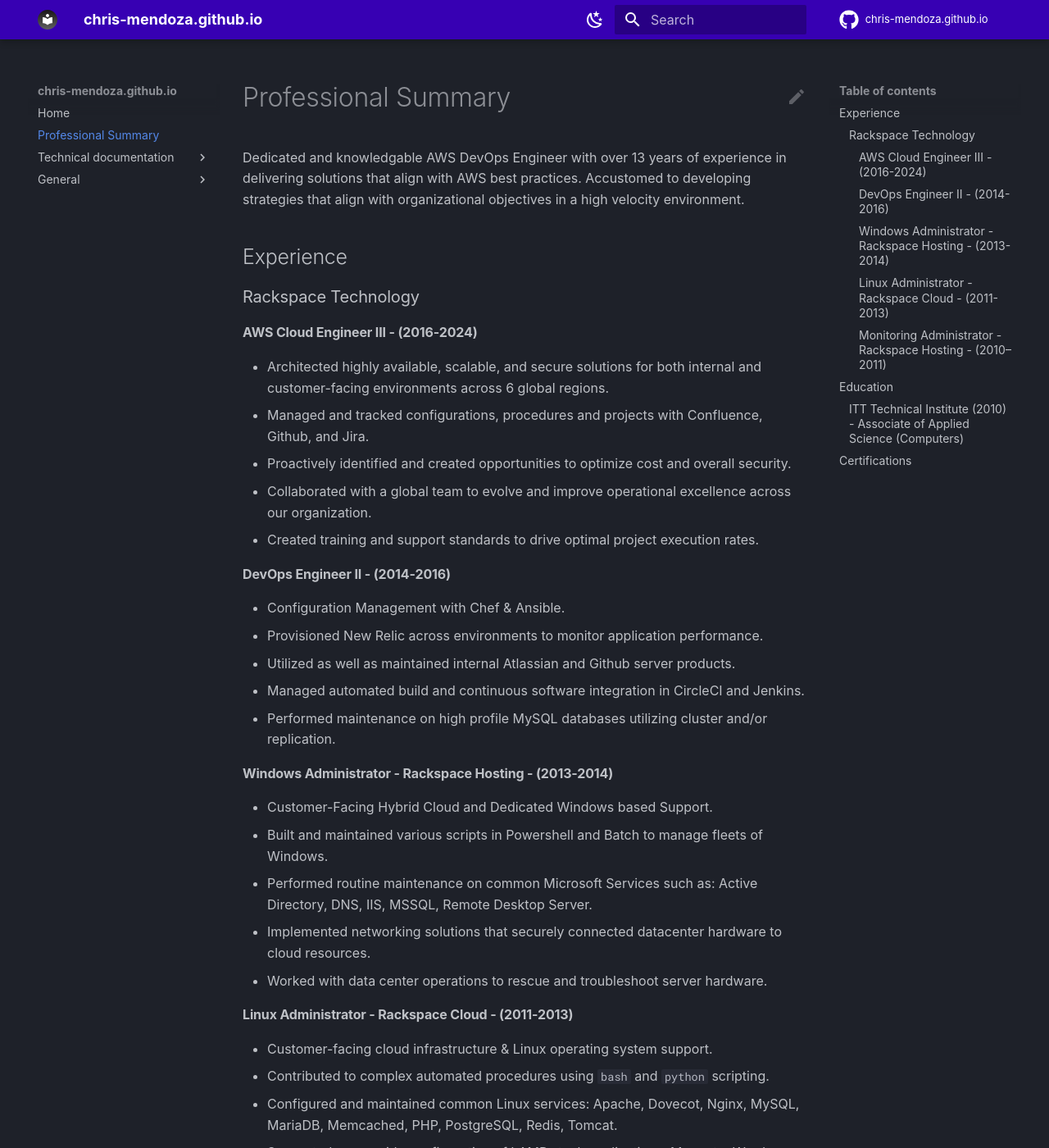
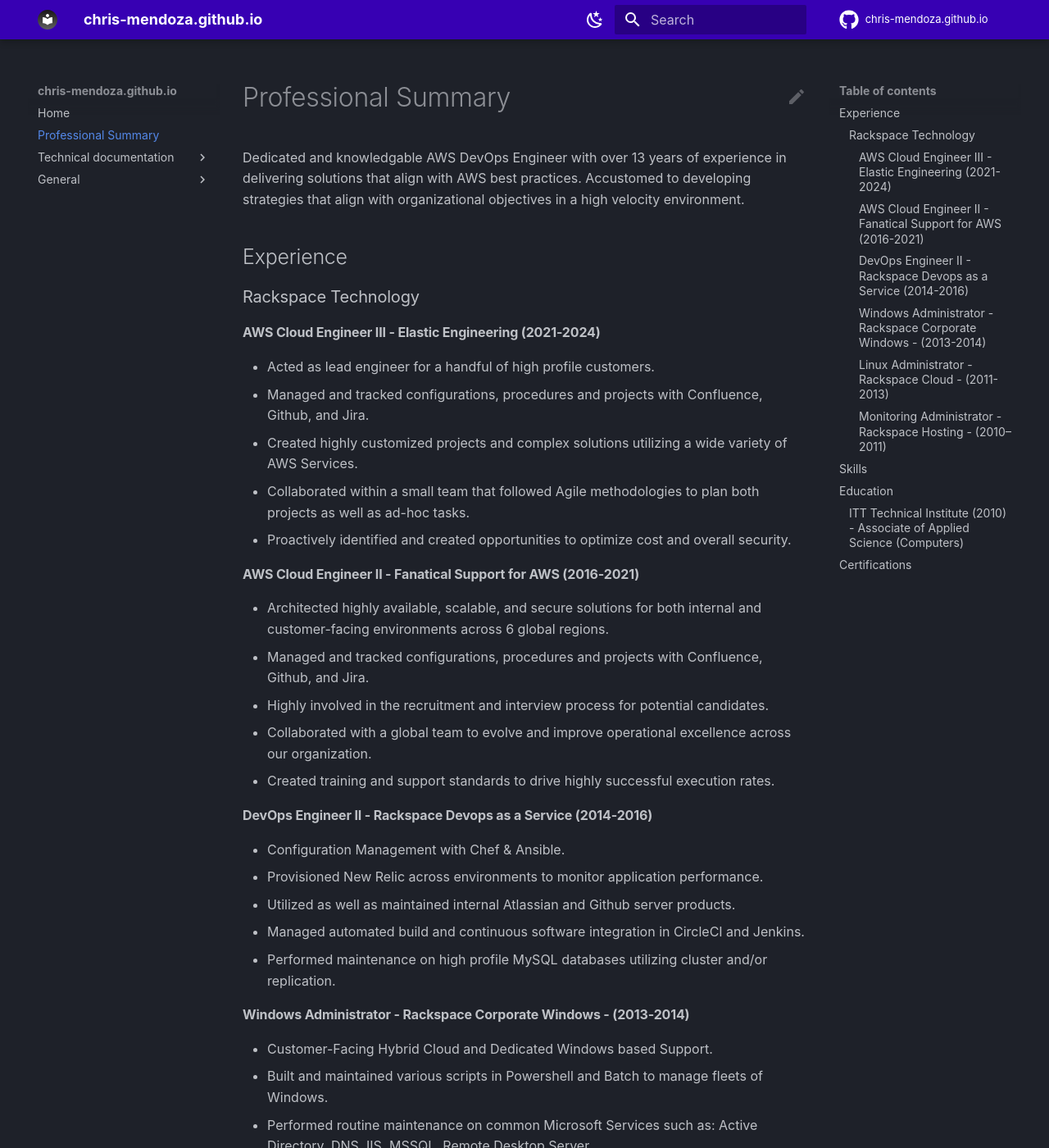
Before and after one commit to chris-mendoza/doc-site, an MkDocs documentation site: the page built from docs/docs/about_me.md, in a window 1280 px wide and 1400 px high. Shown: the whole window at 82% size. Built offline with MkDocs 1.6.1 and Material for MkDocs 9.7.7, drawn with Linux system fonts in a browser that asks for light colours; comment, search, counter and statistics services are not loaded; some of the changed text lies outside the part shown.

Commit message:
update about me

```diff
--- a/docs/docs/about_me.md
+++ b/docs/docs/about_me.md
@@ -11,15 +11,23 @@
 
 ### Rackspace Technology
 
-#### AWS Cloud Engineer III - (2016-2024)
+#### AWS Cloud Engineer III - Elastic Engineering (2021-2024)
+
+- Acted as lead engineer for a handful of high profile customers.
+- Managed and tracked configurations, procedures and projects with Confluence, Github, and Jira.
+- Created highly customized projects and complex solutions utilizing a wide variety of AWS Services.
+- Collaborated within a small team that followed Agile methodologies to plan both projects as well as ad-hoc tasks.
+- Proactively identified and created opportunities to optimize cost and overall security.
+
+#### AWS Cloud Engineer II - Fanatical Support for AWS (2016-2021)
 
 - Architected highly available, scalable, and secure solutions for both internal and customer-facing environments across 6 global regions.
 - Managed and tracked configurations, procedures and projects with Confluence, Github, and Jira.
-- Proactively identified and created opportunities to optimize cost and overall security.
+- Highly involved in the recruitment and interview process for potential candidates.
 - Collaborated with a global team to evolve and improve operational excellence across our organization.
-- Created training and support standards to drive optimal project execution rates.
+- Created training and support standards to drive highly successful execution rates.
 
-#### DevOps Engineer II - (2014-2016)
+#### DevOps Engineer II - Rackspace Devops as a Service (2014-2016)
 
 - Configuration Management with Chef & Ansible.
 - Provisioned New Relic across environments to monitor application performance.
@@ -27,13 +35,13 @@
 - Managed automated build and continuous software integration in CircleCI and Jenkins.
 - Performed maintenance on high profile MySQL databases utilizing cluster and/or replication.
 
-#### Windows Administrator - Rackspace Hosting - (2013-2014)
+#### Windows Administrator - Rackspace Corporate Windows - (2013-2014)
 
 - Customer-Facing Hybrid Cloud and Dedicated Windows based Support.
 - Built and maintained various scripts in Powershell and Batch to manage fleets of Windows.
 - Performed routine maintenance on common Microsoft Services such as: Active Directory, DNS, IIS, MSSQL, Remote Desktop Server.
 - Implemented networking solutions that securely connected datacenter hardware to cloud resources.
-- Worked with data center operations to rescue and troubleshoot server hardware.
+- Involved in high level decisions and maintenances on business critical MSSQL and Domain Clusters.
 
 #### Linux Administrator - Rackspace Cloud - (2011-2013)
 
@@ -41,6 +49,7 @@
 - Contributed to complex automated procedures using `bash` and `python` scripting.
 - Configured and maintained common Linux services: Apache, Dovecot, Nginx, MySQL, MariaDB, Memcached, PHP, PostgreSQL, Redis, Tomcat.
 - Supported server side configuration of LAMP stack applications: Magento, Wordpress.
+- Experience working with a remote team to troubleshoot physical hardware and network issues.
 
 #### Monitoring Administrator - Rackspace Hosting - (2010–2011)
 
@@ -49,6 +58,20 @@
 - Contributed to documentation regarding alert handling and troubleshooting procedures.
 - Worked with data center operations to rescue and troubleshoot server hardware.
 - Orchestrated the restoration of backups for any failed servers.
+
+---
+
+## Skills
+
++------------------------------------------------------------------------+-----------------------------------------------------+
+| - AWS Services (EC2, RDS, Lambda, OpenSearch, Sagemaker)               | - Version Control: Bitbucket, CodeCommit, Github    |
+| - CI/CD Pipeline Implementation                                        | - Operating System Administration: Linux/Windows    |
+| - Infrastructure as Code tools (Cloudformation, Terraform)             | - Networking and security                           |
+| - Configuration Management(Ansible, Chef)                              | - Performance and Cost Optimization                 |
+| - Containers (Docker, ECS, ECR)                                        | - Strong communication and collaboration            |
++------------------------------------------------------------------------+-----------------------------------------------------+
+
+---
 
 ## Education
 
```
